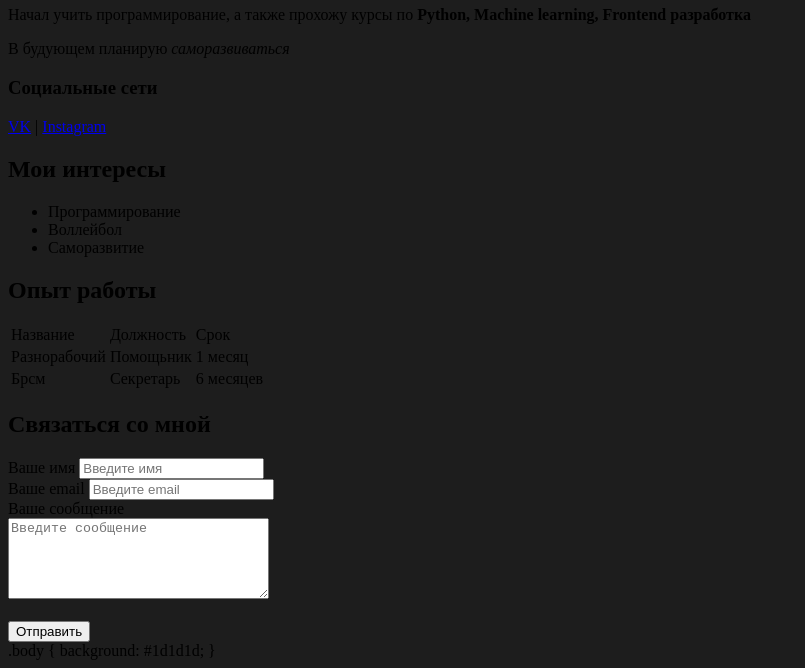
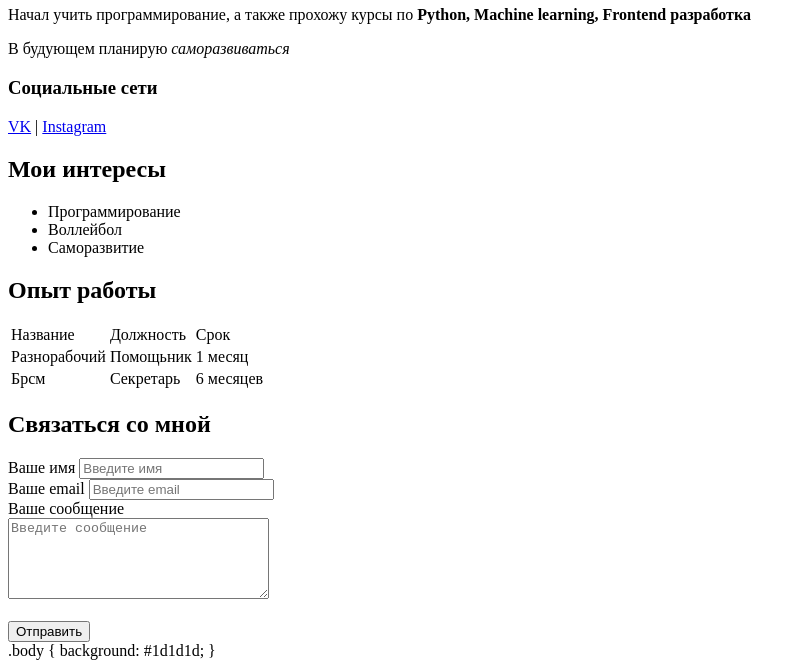
Before and after one commit to Kirusha28/resume, a plain HTML site: page index.html in a window 1280 px wide. Shown: the part 198-866 px from the top of the page, without its empty margins (0-805 px from the left). Drawn offline with Linux system fonts and the light colour scheme.

Commit message:
Update index.html

```diff
--- a/index.html
+++ b/index.html
@@ -9,7 +9,7 @@
     <link rel="stylesheet" href="styles.css" />
     <title>Resume / Резюме Бут-Гусаима Кирилла</title>
 </head>
-<body style="background-color: #1d1d1d;">
+<body>
     <img src="https://sun9-8.userapi.com/impg/c857632/v857632748/1467b3/i2fa-utY9YI.jpg?size=1200x1600&quality=96&sign=b46e9a7cc7aa0035b868914bb95382f3&type=album" width="150" alt="Фотография">
     <h1><strong>Бут-Гусаим Кирилл</strong></h1>
     <p>Начал учить программирование, а также прохожу курсы по <strong>Python, Machine learning, Frontend разработка</strong></p>
```
